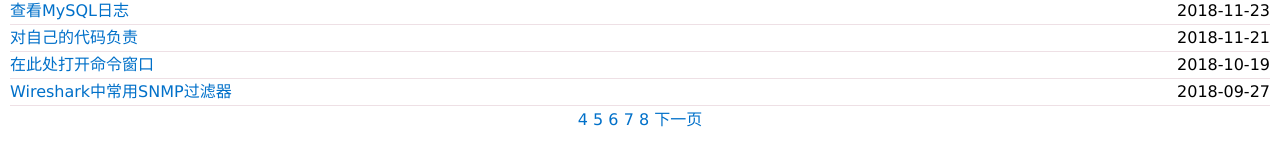
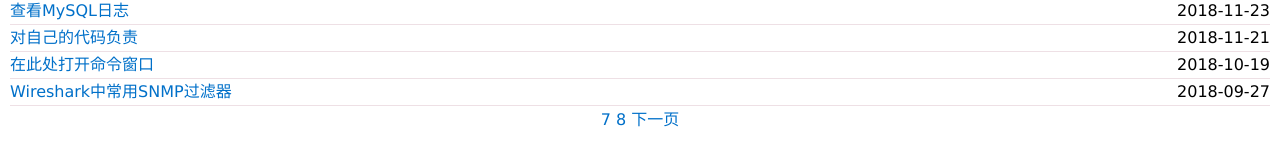
Before and after one commit to yinyongxian/yinyongxian.github.io, a Jekyll site: the page built from index.html, in a window 1280 px wide. Shown: the part 157-323 px from the top of the page. Built offline with Jekyll 4.4.1, drawn with Linux system fonts in a browser that asks for light colours; the list of posts is cut into pages by our own code.

Commit message:
offset:6

```diff
--- a/index.html
+++ b/index.html
@@ -47,7 +47,7 @@ title: 清流泉
     <a href="{{ paginator.previous_page_path | prepend: site.baseurl | replace: '//', '/' }}">上一页</a>
     {% endif %}
 
-    {% for page in (1..paginator.total_pages) limit:5 offset:3 %}
+    {% for page in (1..paginator.total_pages) limit:5 offset:6 %}
     {% if page == paginator.page %}
       <span class="active">{{ page }}</span>
     {% elsif page == 1 %}
```
